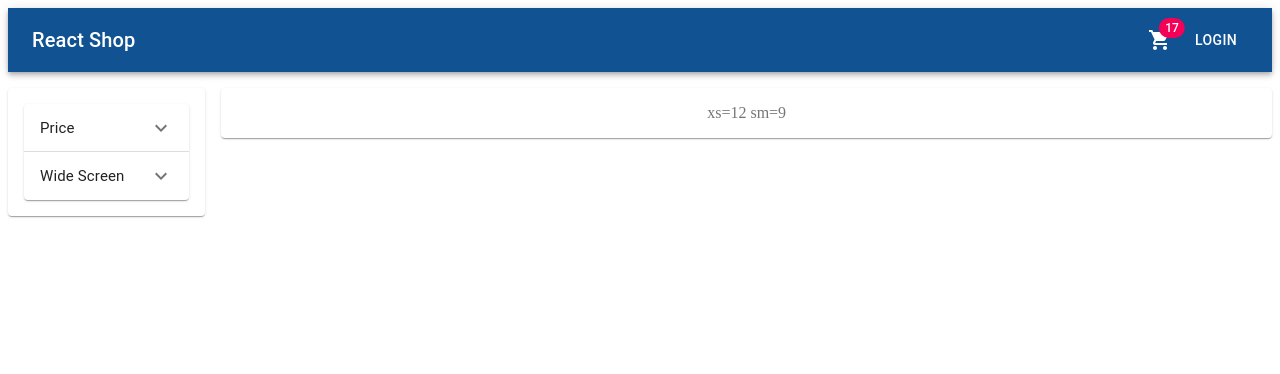
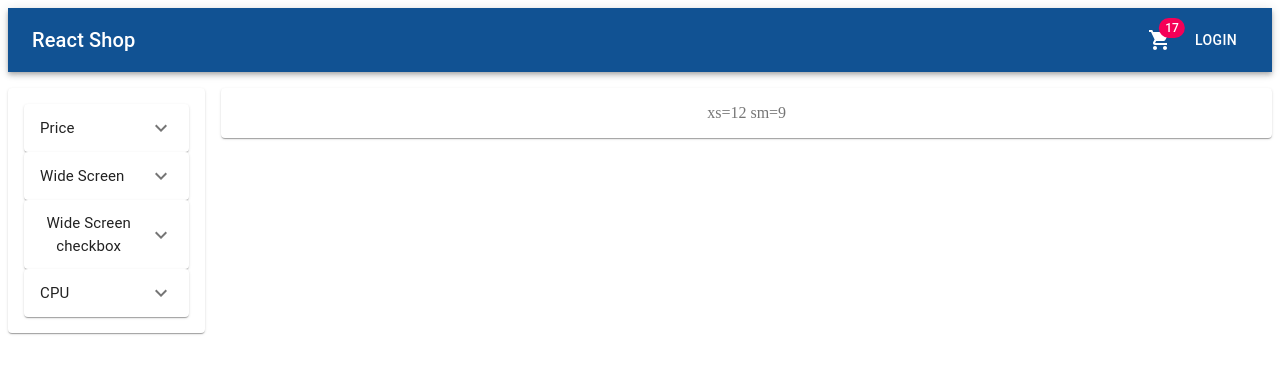
Before and after one commit to alexafcode/ReactShop, a React (Create React App) app in the folder ReactShop/ClientApp/: page / in a window 1280 px wide. Shown: the top 374 px of the page. Built offline with nearby package versions, Linux system fonts and the light colour scheme.

Commit message:
change filter

```diff
--- /dev/null
+++ b/ReactShop/ClientApp/src/components/checkbox-filter.tsx
@@ -0,0 +1,75 @@
+import React, { useState } from "react";
+import { makeStyles, Theme, createStyles } from "@material-ui/core/styles";
+import FormControl from "@material-ui/core/FormControl";
+import FormGroup from "@material-ui/core/FormGroup";
+import FormControlLabel from "@material-ui/core/FormControlLabel";
+import Checkbox from "@material-ui/core/Checkbox";
+import { FilterTypeProps } from "./types";
+
+const useStyles = makeStyles((theme: Theme) =>
+  createStyles({
+    root: {
+      display: "flex",
+    },
+    formControl: {
+      margin: theme.spacing(3),
+    },
+  })
+);
+
+const CheckboxFilter: React.FC<FilterTypeProps> = ({ value }) => {
+  const classes = useStyles();
+
+  const initial = value.map((v) => {
+    return {
+      name: v.label,
+      checked: false,
+      value: v.val,
+    };
+  });
+
+  type InitialArrayType = {
+    name: string;
+    checked: boolean;
+    value: number;
+  };
+
+  const [state, setState] = useState<Array<InitialArrayType>>(initial);
+
+  const handleChange = (name: string) => (
+    event: React.ChangeEvent<HTMLInputElement>
+  ) => {
+    const idx = state.findIndex((item: any) => item.name === name);
+    const options: any = state.map((option: any, i: number) => {
+      return idx === i ? { ...option, checked: !option.checked } : option;
+    });
+    setState(options);
+  };
+
+  return (
+    <div className={classes.root}>
+      <FormControl component="fieldset" className={classes.formControl}>
+        <FormGroup>
+          {state.map((s) => {
+            return (
+              <FormControlLabel
+                key={s.name}
+                control={
+                  <Checkbox
+                    checked={s.checked}
+                    onChange={handleChange(s.name)}
+                    name={s.name}
+                    value={s.value}
+                  />
+                }
+                label={s.name}
+              />
+            );
+          })}
+        </FormGroup>
+      </FormControl>
+    </div>
+  );
+};
+
+export default CheckboxFilter;
--- a/ReactShop/ClientApp/src/components/expansion-filter.tsx
+++ b/ReactShop/ClientApp/src/components/expansion-filter.tsx
@@ -5,7 +5,8 @@ import ExpansionPanelSummary from "@material-ui/core/ExpansionPanelSummary";
 import ExpansionPanelDetails from "@material-ui/core/ExpansionPanelDetails";
 import Typography from "@material-ui/core/Typography";
 import ExpandMoreIcon from "@material-ui/icons/ExpandMore";
-import { RadioFilter } from ".";
+import { RadioFilter, CheckboxFilter } from ".";
+import { ExpansionsProps } from "./types";
 
 const useStyles = makeStyles((theme: Theme) =>
   createStyles({
@@ -18,39 +19,46 @@ const useStyles = makeStyles((theme: Theme) =>
     },
   })
 );
-// ToDo
-type FilterType = {
-  type: string;
-  name: string;
-  value: (string | number)[];
-};
-type Props = {
-  filter: FilterType;
-};
 
-const ExpansionFilter: React.FC<Props> = (props) => {
+const ExpansionFilter: React.FC<ExpansionsProps> = ({ filter }) => {
   const classes = useStyles();
-  const { filter } = props;
 
   if (filter.type === "checkbox") {
-    return null;
-  }
-
     return (
+      <div className={classes.root}>
         <ExpansionPanel>
           <ExpansionPanelSummary
             expandIcon={<ExpandMoreIcon />}
             aria-controls="panel1a-content"
-        id="panel1a-header"
           >
-        <Typography className={classes.heading}>{filter.name}</Typography>
+            <Typography component={"span"} className={classes.heading}>
+              {filter.name}
+            </Typography>
           </ExpansionPanelSummary>
           <ExpansionPanelDetails>
-        <Typography>
-          <RadioFilter value={filter.value} />
-        </Typography>
+            <CheckboxFilter value={filter.value} />
           </ExpansionPanelDetails>
         </ExpansionPanel>
+      </div>
+    );
+  }
+
+  return (
+    <div className={classes.root}>
+      <ExpansionPanel>
+        <ExpansionPanelSummary
+          expandIcon={<ExpandMoreIcon />}
+          aria-controls="panel1a-content"
+        >
+          <Typography component={"span"} className={classes.heading}>
+            {filter.name}
+          </Typography>
+        </ExpansionPanelSummary>
+        <ExpansionPanelDetails>
+          <RadioFilter value={filter.value} />
+        </ExpansionPanelDetails>
+      </ExpansionPanel>
+    </div>
   );
 };
 
--- a/ReactShop/ClientApp/src/components/index.ts
+++ b/ReactShop/ClientApp/src/components/index.ts
@@ -5,3 +5,4 @@ export { default as SignIn } from "./signin";
 export { default as ProductFilter } from "./product-filter";
 export { default as RadioFilter } from "./radio-filter";
 export { default as ExpansionFilter } from "./expansion-filter";
+export { default as CheckboxFilter } from "./checkbox-filter";
--- a/ReactShop/ClientApp/src/components/product-filter.tsx
+++ b/ReactShop/ClientApp/src/components/product-filter.tsx
@@ -1,6 +1,7 @@
 import React from "react";
 import { Theme, createStyles, makeStyles } from "@material-ui/core/styles";
 import { ExpansionFilter } from ".";
+import { FilterType } from "./types";
 
 const useStyles = makeStyles((theme: Theme) =>
   createStyles({
@@ -10,26 +11,44 @@ const useStyles = makeStyles((theme: Theme) =>
   })
 );
 
-type FilterListType = {
-  type: string;
-  name: string;
-  value: (string | number)[];
-};
-const radioFilterList: FilterListType[] = [
+const radioFilterList: FilterType[] = [
   {
     type: "radio",
     name: "Price",
-    value: ["All", 5000, 10000, 15000],
+    value: [
+      { label: "All", val: 0 },
+      { label: "5000", val: 5000 },
+      { label: "10000", val: 10000 },
+      { label: "15000", val: 15000 },
+    ],
   },
   {
     type: "radio",
     name: "Wide Screen",
-    value: ["All", 4.0, 5.0, 6.0],
+    value: [
+      { label: "All", val: 0 },
+      { label: "4.0", val: 4 },
+      { label: "5.0", val: 5 },
+      { label: "6.0", val: 6 },
+    ],
   },
   {
     type: "checkbox",
-    name: "Wide Screen",
-    value: ["All", 4.0, 5.0, 6.0],
+    name: "Wide Screen checkbox",
+    value: [
+      { label: "4.0 inch", val: 4 },
+      { label: "5.0 inch", val: 5 },
+      { label: "6.0 inch", val: 6 },
+    ],
+  },
+  {
+    type: "checkbox",
+    name: "CPU",
+    value: [
+      { label: "2 Core", val: 2 },
+      { label: "4 Core", val: 4 },
+      { label: "8 Core", val: 8 },
+    ],
   },
 ];
 
@@ -39,7 +58,7 @@ const ProductFilter: React.FC = () => {
   return (
     <div className={classes.root}>
       {radioFilterList.map((f) => (
-        <ExpansionFilter filter={f} />
+        <ExpansionFilter key={f.name} filter={f} />
       ))}
     </div>
   );
--- a/ReactShop/ClientApp/src/components/radio-filter.tsx
+++ b/ReactShop/ClientApp/src/components/radio-filter.tsx
@@ -3,34 +3,32 @@ import Radio from "@material-ui/core/Radio";
 import RadioGroup from "@material-ui/core/RadioGroup";
 import FormControlLabel from "@material-ui/core/FormControlLabel";
 import FormControl from "@material-ui/core/FormControl";
+import { FilterTypeProps } from "./types";
 
-type RadioFilterType = {
-  value: (string | number)[];
-};
-const RadioFilter: React.FC<RadioFilterType> = ({ value }) => {
-  const [state, setState] = useState(value[0]);
+const RadioFilter: React.FC<FilterTypeProps> = ({ value }) => {
+  const [state, setState] = useState<number>(value[0].val);
 
   const handleChange = (event: React.ChangeEvent<HTMLInputElement>) => {
-    setState((event.target as HTMLInputElement).value);
+    const e = (event.target as HTMLInputElement).value;
+    setState(+e);
   };
 
   return (
     <FormControl component="fieldset">
       <RadioGroup
-        aria-label="price"
-        name="price"
+        aria-label="filter"
+        name="filter"
         value={state}
         onChange={handleChange}
       >
-        {value.map((v) => {
-          return (
-            <FormControlLabel
-              value={v.toString()}
-              control={<Radio size={"small"} />}
-              label={v}
-            />
-          );
-        })}
+        {value.map((v) => (
+          <FormControlLabel
+            key={v.label}
+            value={v.val}
+            control={<Radio size={"small"} />}
+            label={v.label}
+          />
+        ))}
       </RadioGroup>
     </FormControl>
   );
--- /dev/null
+++ b/ReactShop/ClientApp/src/components/types.ts
@@ -0,0 +1,19 @@
+// Filters Type
+export type FilterValueType = {
+  label: string;
+  val: number; //string | number;
+};
+
+export type FilterType = {
+  type: string;
+  name: string;
+  value: FilterValueType[];
+};
+
+export type ExpansionsProps = {
+  filter: FilterType;
+};
+
+export type FilterTypeProps = {
+  value: FilterValueType[];
+};
--- a/ReactShop/ClientApp/src/index.tsx
+++ b/ReactShop/ClientApp/src/index.tsx
@@ -1,28 +1,33 @@
-import React from 'react';
-import ReactDOM from 'react-dom';
-import { Provider } from 'react-redux';
-import { createStore, applyMiddleware } from 'redux';
-import { rootReducer } from "./store/index"
-import thunk from 'redux-thunk';
-import loggerMiddleware from "./store/middleware/logger"
-import throttle from "lodash/throttle"
-import App from './App';
-import * as serviceWorker from './serviceWorker';
-import { saveState } from "./api/localStorage"
+import React from "react";
+import ReactDOM from "react-dom";
+import { Provider } from "react-redux";
+import { createStore, applyMiddleware } from "redux";
+import { rootReducer } from "./store/index";
+import thunk from "redux-thunk";
+import loggerMiddleware from "./store/middleware/logger";
+import throttle from "lodash/throttle";
+import App from "./App";
+import * as serviceWorker from "./serviceWorker";
+import { saveState } from "./api/localStorage";
 
-const store = createStore(rootReducer, applyMiddleware(thunk, loggerMiddleware))
+const store = createStore(
+  rootReducer,
+  applyMiddleware(thunk, loggerMiddleware)
+);
 
-store.subscribe(throttle(() => {
-  saveState(store.getState().user)
-}, 1000))
+store.subscribe(
+  throttle(() => {
+    saveState(store.getState().user);
+  }, 1000)
+);
 
 ReactDOM.render(
-  <React.StrictMode>
-    <Provider store={store}>
-      <App />
-    </Provider>
-  </React.StrictMode>,
-  document.getElementById('root')
+  // <React.StrictMode>
+  <Provider store={store}>
+    <App />
+  </Provider>,
+  // </React.StrictMode>,
+  document.getElementById("root")
 );
 
 serviceWorker.unregister();
```
Also changed, not shown: ReactShop/ClientApp/src/components/header.tsx (+69 -41 lines). Lines whose indentation alone changed are shown as unchanged.
